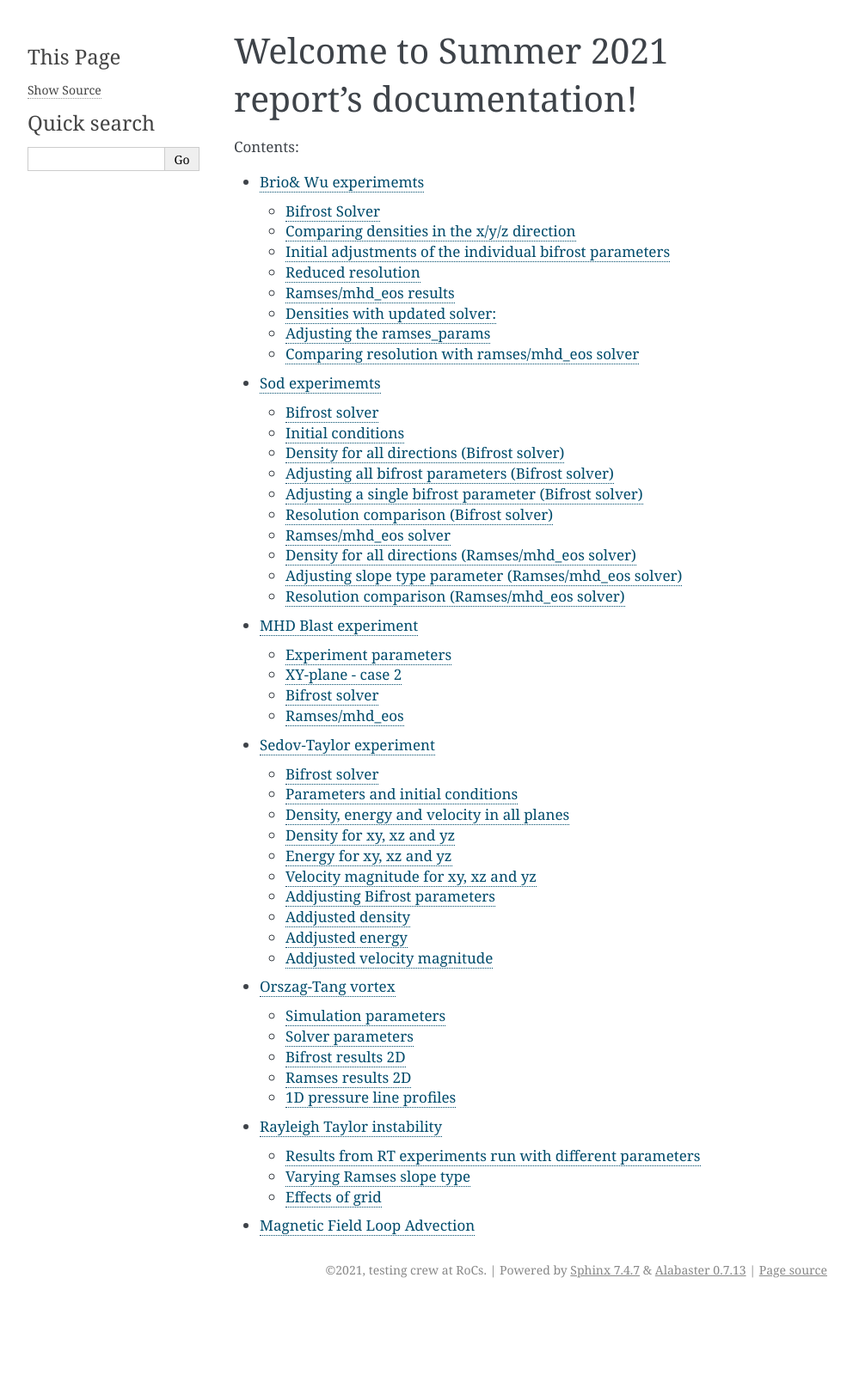
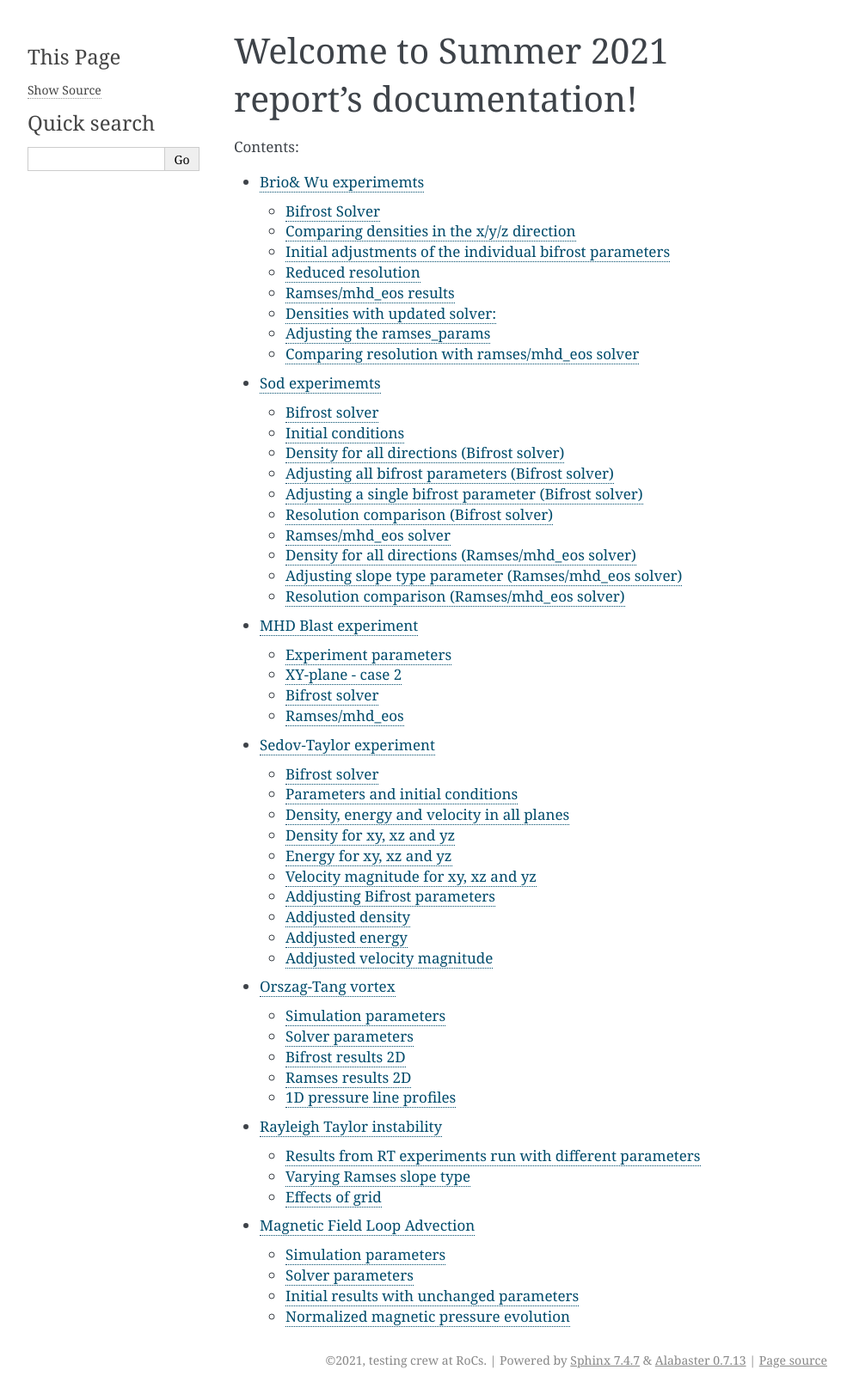
Before and after one commit to guadabsb15/summer_2021_report, a Sphinx documentation site: the page built from docs/source/index.rst, in a window 1280 px wide. Shown: the whole page at 86% size, without its empty margins (148-1140 px from the left). Built offline with Sphinx 7.4.7, drawn with Linux system fonts in a browser that asks for light colours; before the commit the page ends 1517 px from its top, so only the background shows below that; some of the changed lines change nothing that is shown.

Commit message:
Added experiment description to website

```diff
--- a/docs/source/magloop.rst
+++ b/docs/source/magloop.rst
@@ -1,2 +1,140 @@
 Magnetic Field Loop Advection
 =============================
+
+In this experiment we report the results of the Magnetic loop advection experiment, where we study the result from changing different bifrost parameters for the bifrost solver and slope_types for the ramses/mhd_eos solver.
+
+The experiment was run on
+ * branch: develop
+ * hash: aff3841
+
+
+Simulation parameters
+#####################
+
+We will here report the initial parameters used for running the experiment. We tabulate the grid parameters for the xy-direction explicitly, and state the differences related to the other planes
+
+Output parameters
+*****************
+
+For the output parameters
+
++------------------+
+| out_params       |
++=========+==========+============+
+| end_time| out_time | print_time |
++---------+----------+------------+
+| 2       |    0.2   | 0          |
++---------+----------+------------+
+
+Using end_time=2.0, the magnetic loop completes two whole cycles for the initial velocities and cartesian parameters we have used, which is stated below.
+
+Initial conditions
+******************
+
+For the **xy-plane** we have
+
++-------------------------------------------------------+
+| cartesian_params                                      |
++============+=======+==========+============+==========+
+| size       | dims  | mpi_dims | origin     | periodic |
++------------+-------+----------+------------+----------+
+| 2,1,0.0625 | 4,4,1 | 1,1,1    | -1,-0.5,0  | t,t,t    |
++------------+-------+----------+------------+----------+
+
++----------------------------------------------------+
+| patch_params                                       |
++====+=========+==============+==============+=======+
+| nt | n       | no_mans_land | do_check_nan | grace |
++----+---------+--------------+--------------+-------+
+| 5  | 32,16,1 | t            | t            | 0.05  |
++----+---------+--------------+--------------+-------+
+
++---------------------+
+| IC_params           |
++===========+====+====+
+| idirect   | ux | uy |
++-----------+----+----+
+| 3         | 2  | 1  |
++-----------+----+----+
+
+Where ux=2 and uy=1 causes the loop to move from it's initial position at the box's center and towards the upper right corner.
+
+For the **zx-plane** the simulation was run by using  n=16,1,32, and changing the other parameters accoridnagly. For the **yz-plane**  the simulation was run by setting n=1,32,16, with the remaining parameters changed accoridngly. For the **yz-plane** idirect=1 and for the **zx-plane** idirect=2.
+
+
+Solver parameters
+#################
+
+For the gas, we used a **gamma-law** equation of state with
+ * gamma=5/3
+
+Bifrost parameters
+******************
+
+For the bifrost solver we initially used
+
++--------------------------------------+
+| bifrost_params                       |
++======+=====+=====+======+======+=====+
+| Ca   | U   | Uv  | d    | e    | E   |
++------+-----+-----+------+------+-----+
+| 0.05 | 0.1 | 0.2 | 0.05 | 0.05 | 0.5 |
++------+-----+-----+------+------+-----+
+
+
+
+Ramses parameters
+*****************
+
+For the ramses solver, we initially used
+ * slope_type=3.5
+
+Initial results with unchanged parameters
+#########################################
+
+
+We will here report the initial results where we use the bifrost parameters listed above. Initially, we plot the result after t=0s and t=2s for all three planes, in order to check for differences.
+
+For the **xy-plane** we get
+
+
+
+For the **zx-plane** we get
+
+
+
+And finally, for the **yz-plane**
+
+
+
+Behaviour of loop in the xy-plane
+*********************************
+
+Now, we include snapshots of the run in the **xy-plane** to show the behaviour of the loop throughout the simulation. This will be used for comparison later on
+
+
+
+
+Static behaviour
+****************
+
+We will now check the behaviour of the loop for the static case, where we set the u-values (ux, uy, uz) to zero for all the directions. We will plot the result for t=0s and t=2s for all three directions.
+
+For the **xy-plane** we get
+
+
+
+
+For the **zx-plane** we get
+
+
+
+Finally, for the **yz-plane** we get
+
+
+
+
+Normalized magnetic pressure evolution
+######################################
+
+We will now study the evolution of the normalized magnetic pressure throughout the simulation.
```
